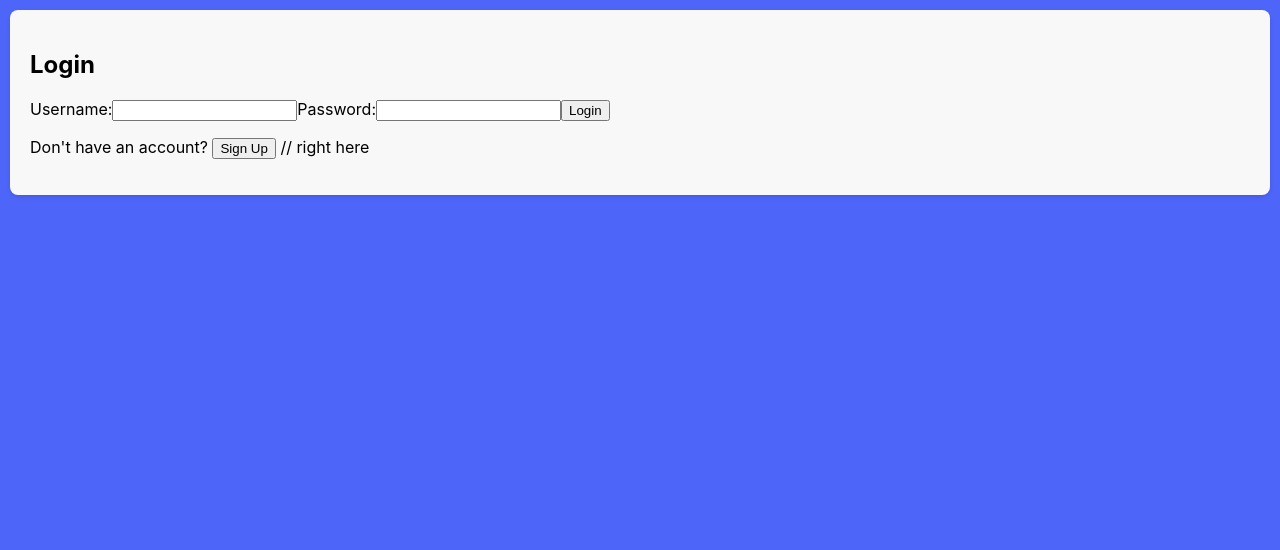
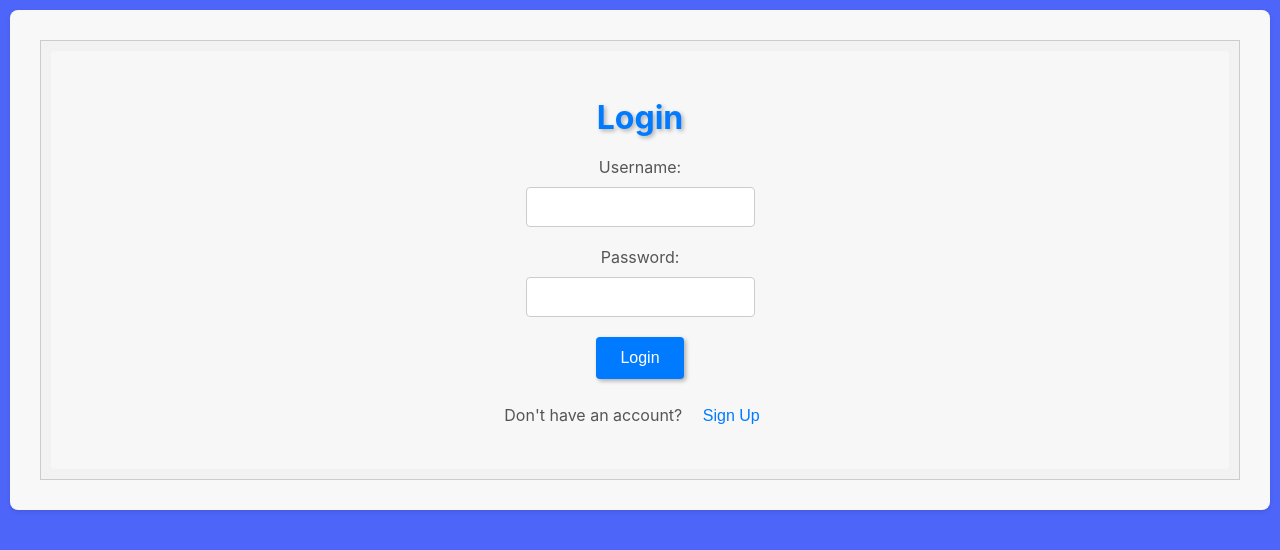
Before and after one commit to Lukefrotts227/turtlehackcollabclimate, a React (Create React App) app: page / in a window 1280 px wide. Shown: the top 550 px of the page. Built offline with nearby package versions, Linux system fonts and the light colour scheme.

Commit message:
Add files via upload

```diff
--- a/src/comp/authcontainer.js
+++ b/src/comp/authcontainer.js
@@ -2,10 +2,23 @@ import React, { useState } from 'react';
 import Login from './login';
 import Signup from './signup';
 import Basic from './studentpage'
+import GasExact from './emissdata';
+import DieselExact from './diesel';
+import Food from './food';
+import Combo from './groupcollab';
+import GasOrDiesel from './gasordiesel';
 
 function AuthContainer() {
     const [showLogin, setShowLogin] = useState(true);
     const [isAuthenticated, setIsAuthenticated] = useState(false);
+    const [isGas, setIsGas] = useState(false);
+    const [doneWithCheck, setDoneWithCheck] = useState(false);
+
+    const [username, setUsername] = useState('');
+
+    function setUsernameCallback(username) {
+        setUsername(username);
+      }
 
     function handleLoginClick() {
       setShowLogin(true);
@@ -14,20 +27,56 @@ function AuthContainer() {
     function handleSignupClick() {
       setShowLogin(false);
     }
+
     if (isAuthenticated) {
-        return <Basic />;
+      if(!doneWithCheck){
+        return (
+          <div className = 'container-auth-1'>
+            {username && <GasOrDiesel username = {username}
+            setIsGas = {setIsGas}
+            setDoneWithCheck = {setDoneWithCheck}/>}
+          </div>
+        )
+        }
+
+      if (isGas){
+        return( <div className = "container-auth-1">
+                <Basic />
+                {username && <GasExact username={username} />}
+                {username && <DieselExact username={username} />}
+                {username && <Food username={username} />}
+                {username && <Combo username={username} />}
+        </div>
+        );
+
+        }
+
+        else if(doneWithCheck && !isGas){
+          return( <div className = "container-auth-1">
+        <Basic />
+        {username && <GasExact username={username} />}
+        {username && <DieselExact username={username} />}
+        {username && <Food username={username} />}
+        {username && <Combo username={username} />}
+</div>
+);
+        }
       }
 
       return (
-        <div>
+        <div className = "container-auth-2" >
           {showLogin ? (
             <Login
               handleSignupClick={handleSignupClick}
               setIsAuthenticated={setIsAuthenticated}
+              setUsernameCallback={setUsernameCallback}
             />
+
           ) : (
             <Signup handleLoginClick={handleLoginClick} />
+
           )}
+
         </div>
       );
     }
--- /dev/null
+++ b/src/comp/emissdata.js
@@ -0,0 +1,49 @@
+import React, { useState } from 'react';
+import axios from 'axios';
+import './styles.css';
+
+//import UserContext from './usercontext';
+
+function GasExact({ username }){
+    const [gas, setGas] = useState('');
+    //const username = useContext(UserContext);
+    //const [isSubmit, setIsSubmit] = useState(false);
+
+    function setValue(event){
+        setGas(event.target.value)
+    }
+
+    async function handleSubmit(event){
+
+        event.preventDefault();
+
+        try {
+            const formData = new FormData();
+            formData.append('gas', gas);
+            formData.append('username', username);
+            console.log(username);
+            const response = await axios.post('http://127.0.0.1:5000/users/gasexact', formData);
+            setGas('');
+
+        }
+
+        catch(error){
+            console.log(error)
+        }
+
+    }
+
+    return(
+        <div className = "container-gas">
+        <form className = "form-gas-1" onSubmit={handleSubmit}>
+            <label className = "label-gas-1"> If you can, enter the amount of gas in gallons you have expended in the last week:
+                    <input className = "input-gas-1" type="number" value={gas} onChange={setValue}/>
+
+            </label>
+            <button className = "btn-gas-1" type="submit">Submit</button>
+        </form>
+
+        </div>)
+}
+
+export default GasExact;
--- /dev/null
+++ b/src/comp/gasordiesel.js
@@ -0,0 +1,53 @@
+import React, { useState } from 'react';
+import axios from 'axios';
+import './styles.css';
+
+function GasOrDiesel({ setIsGas, setDoneWithCheck, username }) {
+    async function handleSelectGas(event) {
+      event.preventDefault();
+      try {
+        const formData = new FormData();
+        formData.append('diesel', '0');
+        formData.append('username', username);
+        const response = await axios.post('http://127.0.0.1:5000/users/dieselexact', formData);
+        setIsGas(true);
+        setDoneWithCheck(true);
+      } catch (error) {
+        console.log(error);
+      }
+    }
+
+    async function handleSelectDiesel(event) {
+      event.preventDefault();
+      try {
+        const formData = new FormData();
+        formData.append('gas', '0');
+        formData.append('username', username);
+        const response = await axios.post('http://127.0.0.1:5000/users/gasexact', formData);
+        setIsGas(false);
+        setDoneWithCheck(true);
+      } catch (error) {
+        console.log(error);
+      }
+    }
+
+    function handleButtonClickGas(event) {
+      handleSelectGas(event);
+
+    }
+
+    function handleButtonClickDiesel(event) {
+      handleSelectDiesel(event);
+
+    }
+
+    return (
+      <div className="container-gasordiesel">
+        <h1>Choose whether you drive in gas or diesel</h1>
+        <button onClick={handleButtonClickGas}>Choose gas</button>
+        <button onClick={handleButtonClickDiesel}>Choose diesel</button>
+      </div>
+    );
+  }
+
+export default GasOrDiesel;
--- a/src/comp/groupcollab.js
+++ b/src/comp/groupcollab.js
@@ -82,7 +82,7 @@ function Combo({ username }) {
   return (
     <div className="container-combo-1">
       <button className="btn-combo-1" onClick={handleClick}>
-        update data
+        Update the data
       </button>
         <p className = "paragraph-combo-1"> The top bar shows how well the community is doing and the bottom shows how well you are doing </p>
       <ProgressBar bgcolor="#6a1b9a" completed={completed} />
--- a/src/comp/login.js
+++ b/src/comp/login.js
@@ -1,11 +1,14 @@
-import React, { useState, useEffect } from 'react';
-import AuthContainer from './authcontainer';
+import React, { useState } from 'react';
 import axios from 'axios';
+
 import './styles.css';
 
-function Login({ handleSignupClick, setIsAuthenticated  }){
+function Login({ handleSignupClick, setIsAuthenticated, setUsernameCallback }) {
   const [username, setUsername] = useState('');
   const [password, setPassword] = useState('');
+  const [error, setError] = useState('');
+
+
 
   function handleUsernameChange(event) {
     setUsername(event.target.value);
@@ -19,61 +22,61 @@ function Login({ handleSignupClick, setIsAuthenticated  }){
   async function handleFormSubmit(event) {
     event.preventDefault();
 
-      // Perform login/authentication logic here
     try {
-        // Perform login/authentication logic here
-        const response = await axios.post('/users/login', {
+      const response = await axios.post('http://127.0.0.1:5000/users/login', {
         username,
         password
       });
       console.log(response.data);
-        // Handle the response or redirect to a success page
+
+      // Check the response for authentication success
+      if (response.data.success) {
+        // Update the authentication state
         setIsAuthenticated(true);
+        setUsernameCallback(username);
+        //sendUserName(username)
+      } else {
+        setError('Invalid username or password');
+      }
     } catch (error) {
       console.error(error);
-        // Handle the error or display an error message
+      setError('An error occurred during login');
     }
-
 
     // Reset form inputs
     setUsername('');
     setPassword('');
-
-      // Redirect to the desired page (StudentPage)
-      setIsAuthenticated(true);
   }
 
   return (
-      <div className="container">
-        <h2>Login</h2>
-        <form className="form" onSubmit={handleFormSubmit}>
-          <label htmlFor="username">Username:</label>
-          <input
+    <div className="container-log">
+      <h2 className = "header-log-1">Login</h2>
+      <form className="form-log-1" onSubmit={handleFormSubmit}>
+        <label className = "label-log-1" htmlFor="username">Username:</label>
+        <input className = "input-log-1"
           type="text"
           id="username"
           value={username}
           onChange={handleUsernameChange}
         />
-          <label htmlFor="password">Password:</label>
-          <input
+        <label className = "label-log-2" htmlFor="password">Password:</label>
+        <input className = "input-log-2"
           type="password"
           id="password"
           value={password}
           onChange={handlePasswordChange}
         />
-          <button type="submit" className="btn">
+        {error && <p className="error">{error}</p>}
+        <button type="submit" className="btn-log-1">
           Login
         </button>
       </form>
-        <p>
-        Don't have an account? <button onClick={handleSignupClick}>Sign Up</button> // right here
+      <p className = "log-par-1">
+        Don't have an account?{' '}
+        <button className = "btn-log-2" onClick={handleSignupClick}>Sign Up</button>
       </p>
     </div>
   );
 }
 
-
-
-
-
 export default Login;
--- a/src/comp/signup.js
+++ b/src/comp/signup.js
@@ -1,9 +1,8 @@
-import React, {useState} from 'react';
+import React, { useState } from 'react';
 import axios from 'axios';
 import './styles.css';
 
-
-function Signup({ handleLoginClick }){
+function Signup({ handleLoginClick }) {
   const [username, setUsername] = useState('');
   const [password, setPassword] = useState('');
 
@@ -18,13 +17,12 @@ function Signup({ handleLoginClick }){
   async function handleFormSubmit(event) {
     event.preventDefault();
 
-      // Perform signup logic here
     try {
-        // Perform signup logic here
-        const response = await axios.post('/users/signup', {
-          username,
-          password
-        });
+      const formData = new URLSearchParams();
+      formData.append('username', username);
+      formData.append('password', password);
+
+      const response = await axios.post('http://127.0.0.1:5000/users/signup', formData);
       console.log(response.data);
       // Redirect to the login page
       window.location.href = '/login';
@@ -42,29 +40,29 @@ function Signup({ handleLoginClick }){
   }
 
   return (
-      <div className="container">
-        <h2>Sign Up</h2>
-        <form className="form" onSubmit={handleFormSubmit}>
-          <label htmlFor="username">Username:</label>
-          <input
+    <div className="container-sign">
+      <h2 className="header-sign-1">  Sign Up</h2>
+      <form className="form-sign-1" onSubmit={handleFormSubmit}>
+        <label className="label-sign-1" htmlFor="username">Username:</label>
+        <input className = "input-sign-1"
           type="text"
           id="username"
           value={username}
           onChange={handleUsernameChange}
         />
-          <label htmlFor="password">Password:</label>
-          <input
+        <label className = "label-sign-2" htmlFor="password">Password:</label>
+        <input className = "input-sign-2"
           type="password"
           id="password"
           value={password}
           onChange={handlePasswordChange}
         />
-          <button type="submit" className="btn">
+        <button type="submit" className="btn-sign-1">
           Sign Up
         </button>
       </form>
-        <p>
-        Already have an account? <button onClick={handleLoginClick}>Login</button> // right here
+      <p className = "p-sign-1">
+        Already have an account? <button className = "btn-sign-2" onClick={handleLoginClick}>Login</button>
       </p>
     </div>
   );
--- a/src/comp/styles.css
+++ b/src/comp/styles.css
@@ -1,6 +1,20 @@
 
   body {
     background-color: #1836f8c3;
+  }
+
+  button{
+    padding: 10px 20px;
+    font-size: 16px;
+    background-color: #007bff;
+    color: #fff;
+    border: none;
+    border-radius: 4px;
+    cursor: pointer;
+  }
+  button:hover{
+    background-color: #0056b3;
+
   }
 
 
```
Also changed, not shown: src/comp/studentpage.js (+4 -3 lines). Lines whose indentation alone changed are shown as unchanged.
